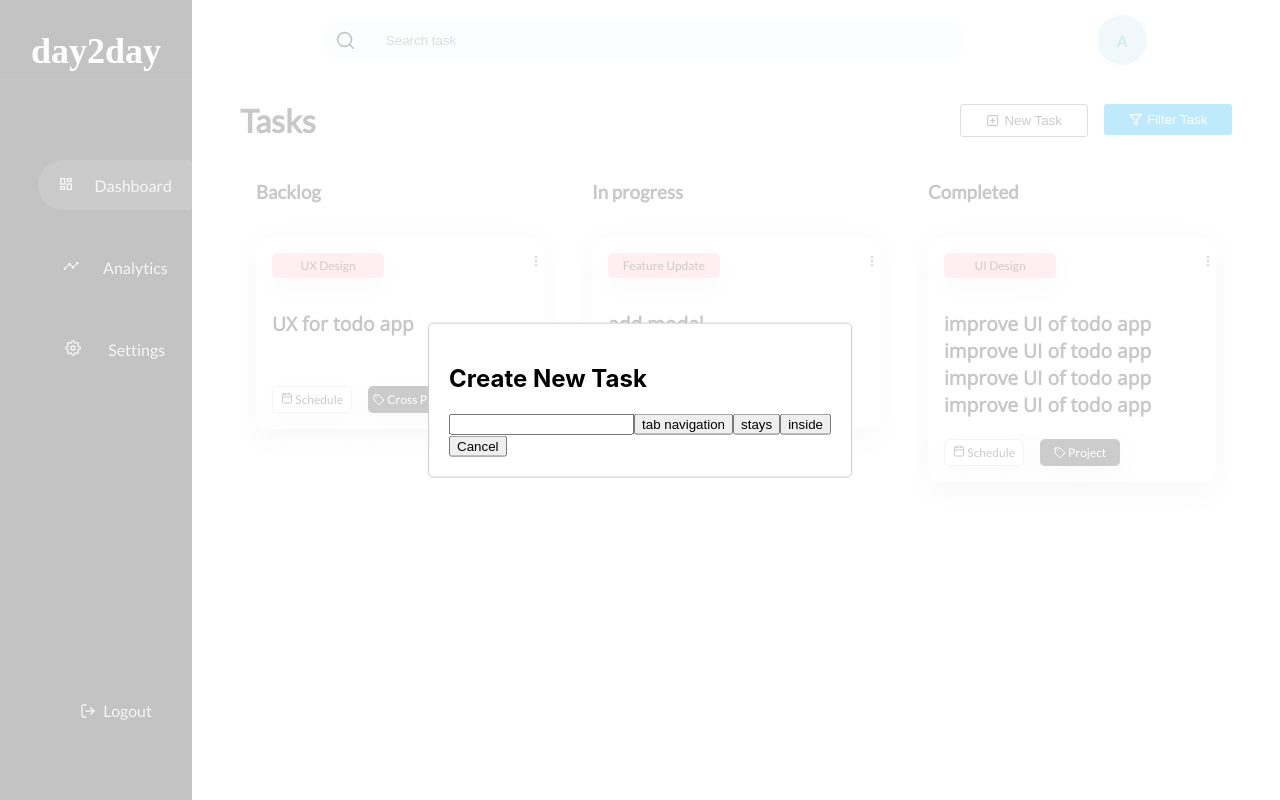
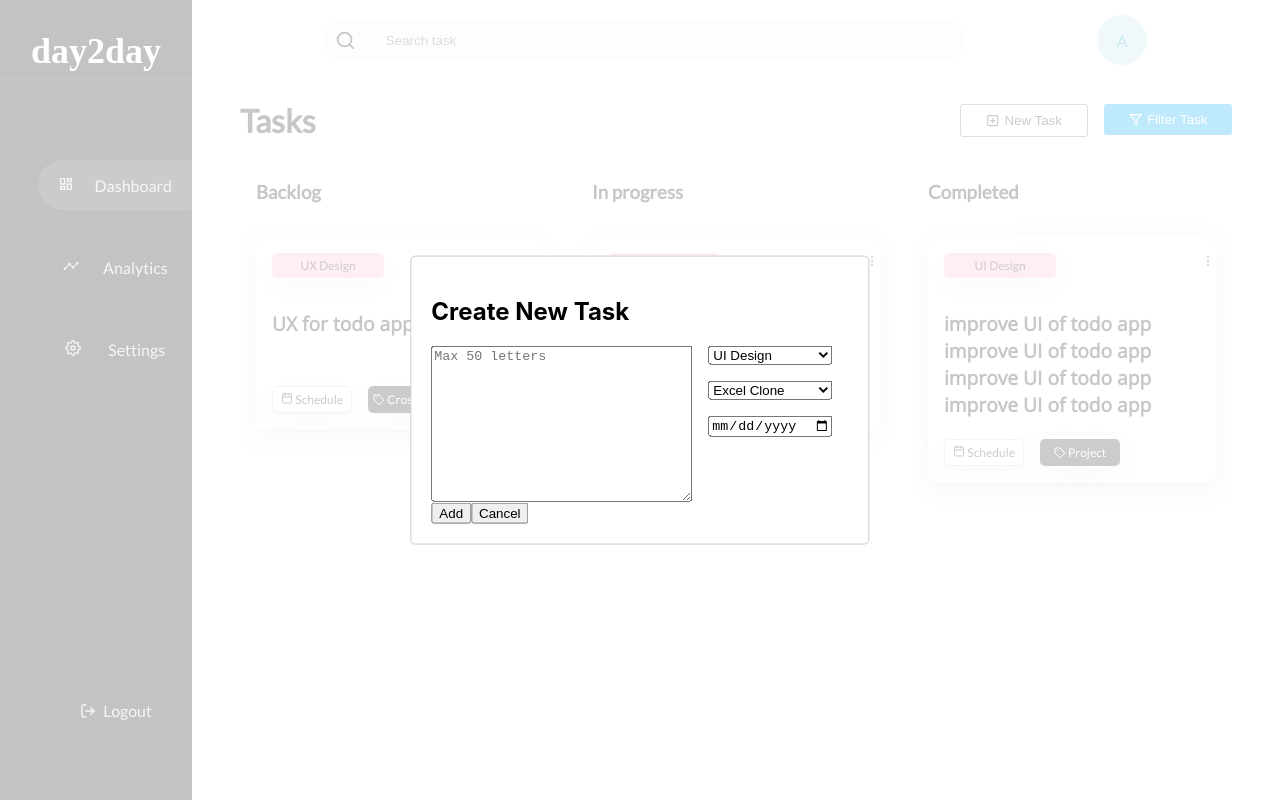
Before and after one commit to amanksingh99/day2day, a React (Create React App) app: page / in a window 1280 px wide. Both pictures are taken after a click on the button "New Task". Built offline with nearby package versions, Linux system fonts and the light colour scheme; a web font is replaced by a local one.

Commit message:
add task added

```diff
--- /dev/null
+++ b/src/components/Main/AddTask.css
@@ -0,0 +1,14 @@
+.AddTaskForm {
+    display: flex;
+    justify-content: space-between;
+}
+
+.taskOptions {
+    display: flex;
+    flex-direction: column;
+    padding: 0 1rem;
+}
+
+.taskOptions > * {
+    margin-bottom: 1rem;
+}
--- a/src/components/Main/AddTask.jsx
+++ b/src/components/Main/AddTask.jsx
@@ -2,6 +2,7 @@ import React, { Component } from "react";
 import Modal from "react-modal";
 
 import Button from "./Button";
+import "./AddTask.css";
 
 import { FiPlusSquare } from "react-icons/fi";
 
@@ -23,6 +24,36 @@ export default class AddTask extends Component {
     closeModal = () => {
         this.setState({ modalIsOpen: false });
     };
+
+    addTask = (e) => {
+        let form = e.target.parentNode.querySelector(".AddTaskForm");
+        let taskText = form.querySelector("#taskTextInput").value;
+        let labelText = form.querySelector("#label").value;
+        let projectText = form.querySelector("#project").value;
+        let scheduleStr = form.querySelector("#date").value;
+        let scheduleDate = scheduleStr || undefined;
+        let tomorrow = new Date();
+        tomorrow.setDate(tomorrow.getDate() + 1);
+        if (scheduleStr === new Date().toISOString().slice(0, 10)) {
+            scheduleDate = "Today";
+        } else if (scheduleStr === tomorrow.toISOString().slice(0, 10)) {
+            scheduleDate = "Tomorrow";
+        }
+
+        let state = "progress";
+        if (new Date(scheduleDate) < new Date()) {
+            state = "backlog";
+        }
+
+        this.props.createTask({
+            taskText,
+            labelText,
+            projectText,
+            scheduleDate,
+            state
+        });
+        this.closeModal();
+    };
     render() {
         return (
             <div>
@@ -37,13 +68,32 @@ export default class AddTask extends Component {
                     contentLabel="Example Modal"
                 >
                     <h2>Create New Task</h2>
-
-                    <form>
-                        <input />
-                        <button>tab navigation</button>
-                        <button>stays</button>
-                        <button>inside</button>
-                    </form>
+                    <div className="AddTaskForm">
+                        <textarea
+                            id="taskTextInput"
+                            cols="30"
+                            rows="10"
+                            placeholder="Max 50 letters"
+                        ></textarea>
+                        <div className="taskOptions">
+                            <select name="label" id="label">
+                                <option value="UI Design">UI Design</option>
+                                <option value="UX Design">UX Design</option>
+                                <option value="Bug Fix">Bug fix</option>
+                                <option value="Feature Update">
+                                    Feature update
+                                </option>
+                            </select>
+                            <select name="project" id="project">
+                                <option value="Excel Clone">Excel Clone</option>
+                                <option value="Camera App">Camera App</option>
+                                <option value="Openboard">Openboard</option>
+                                <option value="Todo App">Todo App</option>
+                            </select>
+                            <input type="date" name="date" id="date" />
+                        </div>
+                    </div>
+                    <button onClick={this.addTask}>Add</button>
                     <button onClick={this.closeModal}>Cancel</button>
                 </Modal>
             </div>
--- a/src/components/Main/Main.jsx
+++ b/src/components/Main/Main.jsx
@@ -26,7 +26,7 @@ export default class Main extends Component {
         this.state = {
             tasks: [
                 {
-                    id: "#1",
+                    id: 1,
                     label: "UI Design",
                     text: "improve UI of todo app improve UI of todo app improve UI of todo app improve UI of todo app",
                     schedule: "Schedule",
@@ -34,7 +34,7 @@ export default class Main extends Component {
                     state: "completed",
                 },
                 {
-                    id: "#2",
+                    id: 2,
                     label: "Feature Update",
                     text: "add modal",
                     schedule: "Tomorrow",
@@ -42,7 +42,7 @@ export default class Main extends Component {
                     state: "progress",
                 },
                 {
-                    id: "#3",
+                    id: 3,
                     label: "UX Design",
                     text: "UX for todo app",
                     schedule: "Schedule",
@@ -52,6 +52,29 @@ export default class Main extends Component {
             ],
         };
     }
+
+    createTask = ({
+        taskText,
+        labelText = "Label",
+        scheduleDate = "Schedule",
+        projectText = "Project",
+        state,
+    }) => {
+        let allTasks = [...this.state.tasks];
+        let id = allTasks.length + 1;
+        let newTasks = [
+            {
+                id,
+                text: taskText,
+                label: labelText,
+                schedule: scheduleDate,
+                project: projectText,
+                state,
+            },
+            ...allTasks,
+        ];
+        this.setState({ tasks: newTasks });
+    };
     render() {
         let backlogTasks = this.state.tasks.filter(
             (task) => task.state === "backlog"
@@ -68,7 +91,10 @@ export default class Main extends Component {
                 <div className="Main__topbar">
                     <h1>Tasks</h1>
                     <div className="Main__tools">
-                        <AddTask customStyles={customStyles} />
+                        <AddTask
+                            customStyles={customStyles}
+                            createTask={this.createTask}
+                        />
                         <FilterTask customStyles={customStyles} />
                     </div>
                 </div>
```
